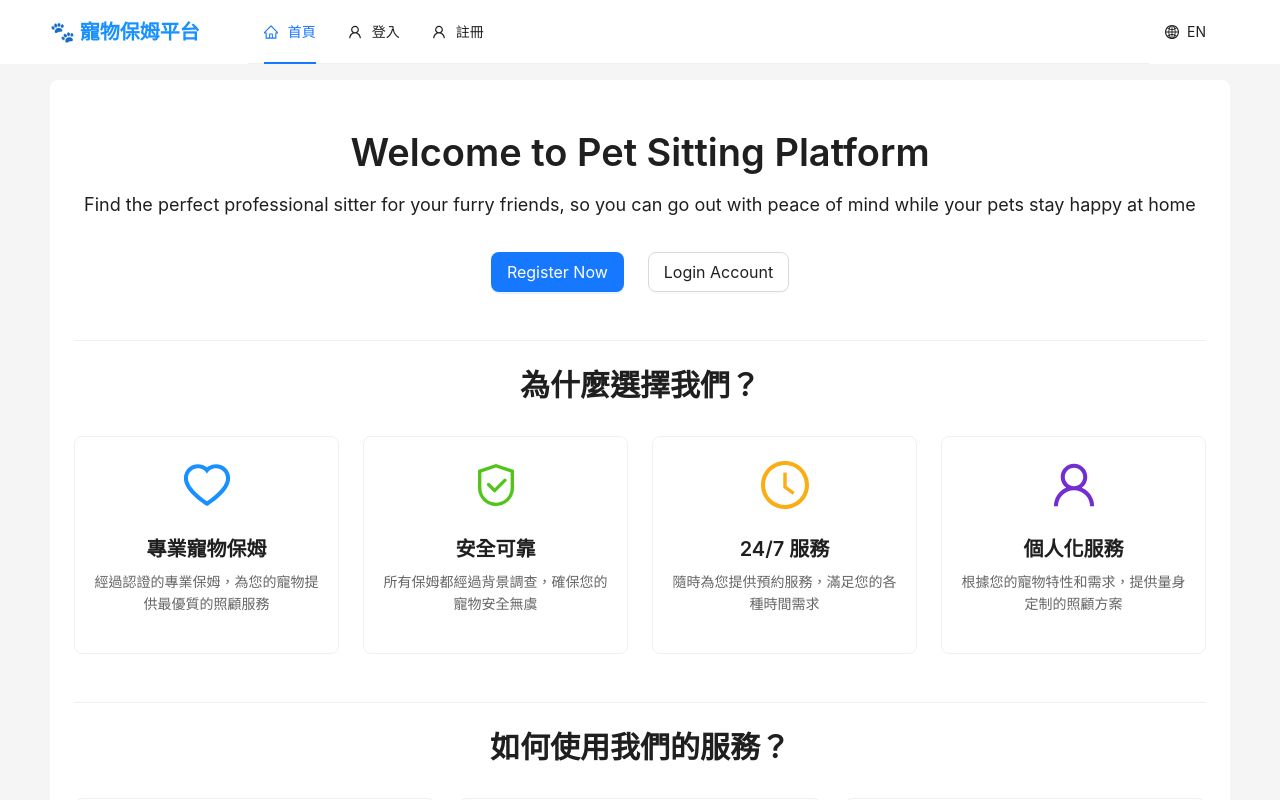
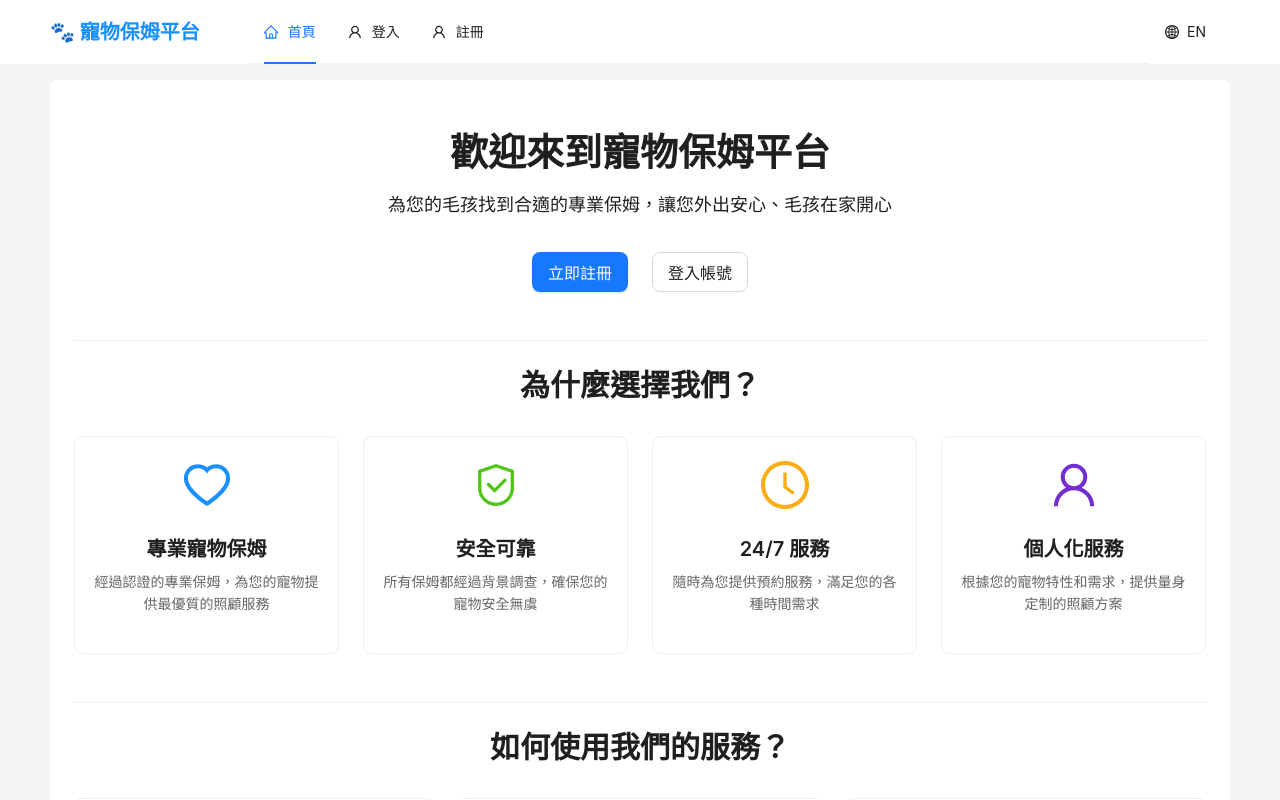
Before and after one commit to WinIsIn/pet-sitting-backend, a React (Create React App) app in the folder frontend/: page / in a window 1280 px wide. Shown: the top 800 px of the page. Built offline with nearby package versions, Linux system fonts and the light colour scheme; no server answers.

Commit message:
i18n(zh): home hero texts to Chinese; dashboard quickActions fully localized

```diff
--- a/frontend/src/translations/index.js
+++ b/frontend/src/translations/index.js
@@ -49,10 +49,10 @@ export const translations = {
 
     // 首頁
     home: {
-      title: 'Welcome to Pet Sitting Platform',
-      subtitle: 'Find the perfect professional sitter for your furry friends, so you can go out with peace of mind while your pets stay happy at home',
-      registerNow: 'Register Now',
-      loginAccount: 'Login Account',
+      title: '歡迎來到寵物保姆平台',
+      subtitle: '為您的毛孩找到合適的專業保姆，讓您外出安心、毛孩在家開心',
+      registerNow: '立即註冊',
+      loginAccount: '登入帳號',
       findSitter: '尋找保姆',
       viewBookings: '查看預約',
       whyChooseUs: '為什麼選擇我們？',
```
